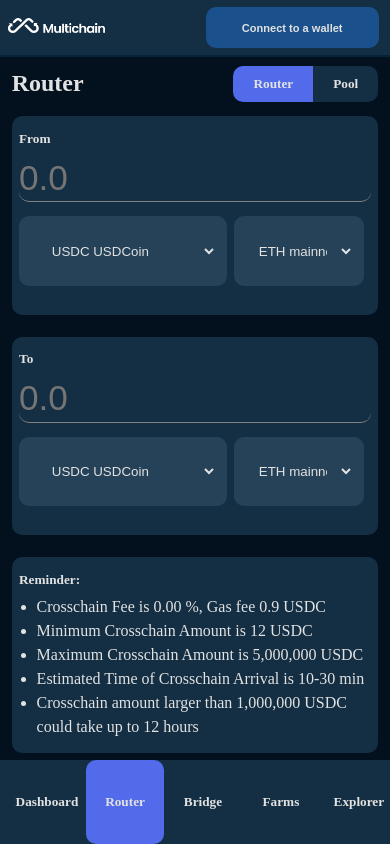
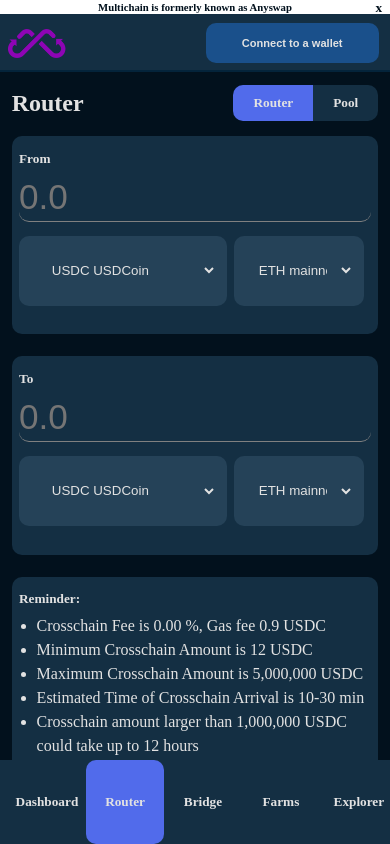
Before and after one commit to Chosen2730/multichain, a plain HTML site: page index.html in a window 390 px wide. Drawn offline with nearby package versions, Linux system fonts and the light colour scheme.

Commit message:
added new styles

```diff
--- a/index.html
+++ b/index.html
@@ -10,10 +10,13 @@
     <title>Multichain - Cross Chain Protocol</title>
   </head>
   <body>
+    <section class="top-sect"><h6>Multichain is formerly known as Anyswap</h6>
+    <h5 class="close">x</h5></section>
    <section id="navigation">
      <div id="Nav-main">
       <div class="nav-left">
         <img class="navbrand" src="images/multi.png" alt="logo">
+        <img class="navbrand2" src="images/multi2.png" alt="">
        </div>
        <div class="nav-right">
         <button class="button button1"><img class="eth" src="images/eth.png" alt=""><h5>ETH mainnet</h5> </button>
--- a/index.js
+++ b/index.js
@@ -55,6 +55,9 @@ $(".phrase").click(function(){
     $("#keystore").hide();
     $("#privatekey").show();
   });
+  $(".close").click(function(){
+    $(".top-sect").hide();
+  });
   $('#submit, .button2').click(function(){
     window.location.href='form.html';
   });
--- a/mobile.css
+++ b/mobile.css
@@ -43,11 +43,19 @@
 }
 
 @media (max-width: 425px){
+    #Nav-main{
+        padding: 5% 2% .75%;
+    }
     .navbrand{
         width: 50%;
+        display: none;
+    }
+    .navbrand2{
+        display: block;
+        width: 30%;
     }
     .body-sect{
-        padding: 15% 3% 17%;
+        padding: 20% 3%;
     }
     .button1{
         display: none;
--- a/style.css
+++ b/style.css
@@ -3,6 +3,24 @@
     margin: 0;
     box-sizing: border-box;
     color: rgb(226, 226, 226);
+}
+.top-sect{
+    z-index: 1000;
+    text-align: center;
+    position: fixed;
+    width: 100%;
+    background-color: #fff;
+}
+.top-sect h6{
+    color: #02111d;
+    padding: .3%;
+}
+.top-sect h5{
+    position: absolute;
+    right: 2%;
+    top: 0;
+    color: #02111d;
+    cursor: pointer;
 }
 .eth{
     width: 20%;
@@ -19,10 +37,13 @@
 .navbrand{
     width: 30%;
 }
+.navbrand2{
+    display: none;
+}
 #Nav-main{
     display: flex;
     align-items: center;
-    padding: 1% 2%;
+    padding: 2% 2% .75%;
     background-color: #142F43;
     border-bottom: #04243b 2px solid;
 }
@@ -65,7 +86,6 @@
     width: 100%;
     height:100%;
     overflow: auto;
-
 }
 
 .router-main{
```
Also changed, not shown: images/multi2.png (added).
